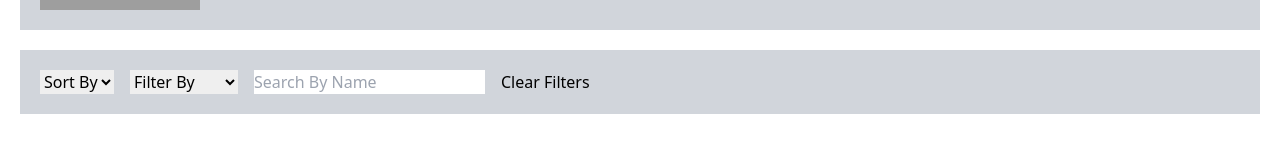
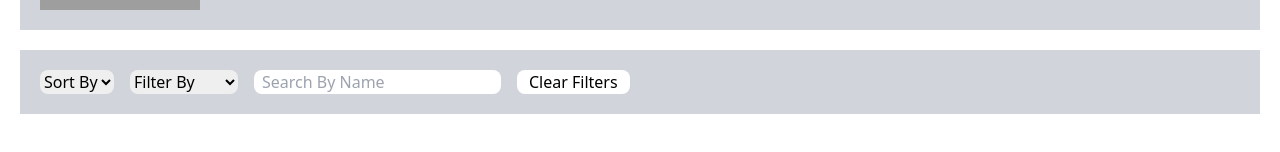
Before and after one commit to pika-pika-07/Cricketers-app, a React (Vite) app: page / in a window 1280 px wide. Shown: the part 150-302 px from the top of the page. Built offline with nearby package versions, Linux system fonts and the light colour scheme; grey boxes are pictures that could not be loaded.

Commit message:
Css enhancements

```diff
--- a/src/components/ContentContainer.js
+++ b/src/components/ContentContainer.js
@@ -46,7 +46,7 @@ const ContentContainer = () => {
     );
   return (
     <>
-      <div className="flex p-6 m-6  flex-wrap">
+      <div className="flex p-4 m-4  flex-wrap">
         {players.slice(0, playersToShow).map((player) => {
           return (
             <Link key={player.id} to={`player?id=${player.id}`}>
@@ -56,7 +56,7 @@ const ContentContainer = () => {
           );
         })}
       </div>
-      <div className="border border-black w-[7%] m-3 p-3 mx-14">
+      <div className="border border-black w-[7%] p-2 mx-11 rounded-lg">
         <button onClick={handleShowMore}>
           {playersToShow === players.length ? "Show Less" : "Show More"}
         </button>
--- a/src/components/FilterContainer.js
+++ b/src/components/FilterContainer.js
@@ -60,10 +60,14 @@ const FilterContainer = () => {
 
   return (
     <div className="mx-5 p-5 bg-gray-300">
-      <div className=" flex gap-4">
+      <div className=" flex gap-4 ">
         {/* Sort by  */}
         <div>
-          <select onChange={handleChange} value={selectedOption}>
+          <select
+            onChange={handleChange}
+            value={selectedOption}
+            className="rounded-lg"
+          >
             {SORT_OPTIONS.map((option) => (
               <option name={option.value} key={option.id} value={option.value}>
                 {option.label}
@@ -74,7 +78,11 @@ const FilterContainer = () => {
 
         {/* Filter by Type */}
         <div>
-          <select onChange={handleFilterChange} value={selectedFilterOption}>
+          <select
+            onChange={handleFilterChange}
+            value={selectedFilterOption}
+            className="rounded-lg"
+          >
             {FILTER_OPTIONS.map((option) => (
               <option
                 name={option.value}
@@ -95,12 +103,13 @@ const FilterContainer = () => {
             value={searchValue}
             onChange={handleSearchChange}
             placeholder="Search By Name"
+            className="px-2 rounded-lg"
           />
         </div>
 
         <div>
           <Link to="/">
-            <button>Clear Filters</button>
+            <button className="bg-white px-3 rounded-lg">Clear Filters</button>
           </Link>
         </div>
       </div>
```
